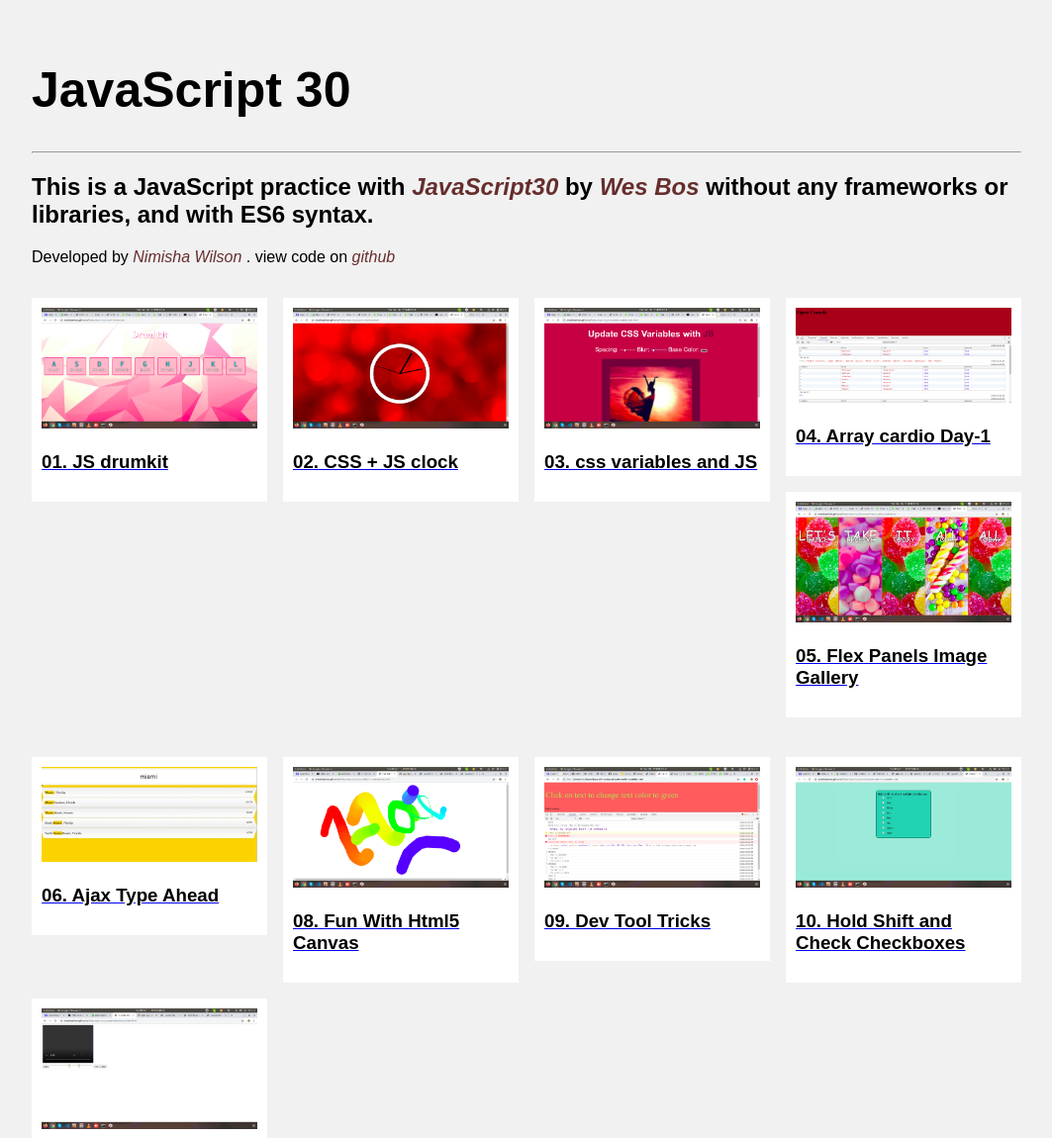
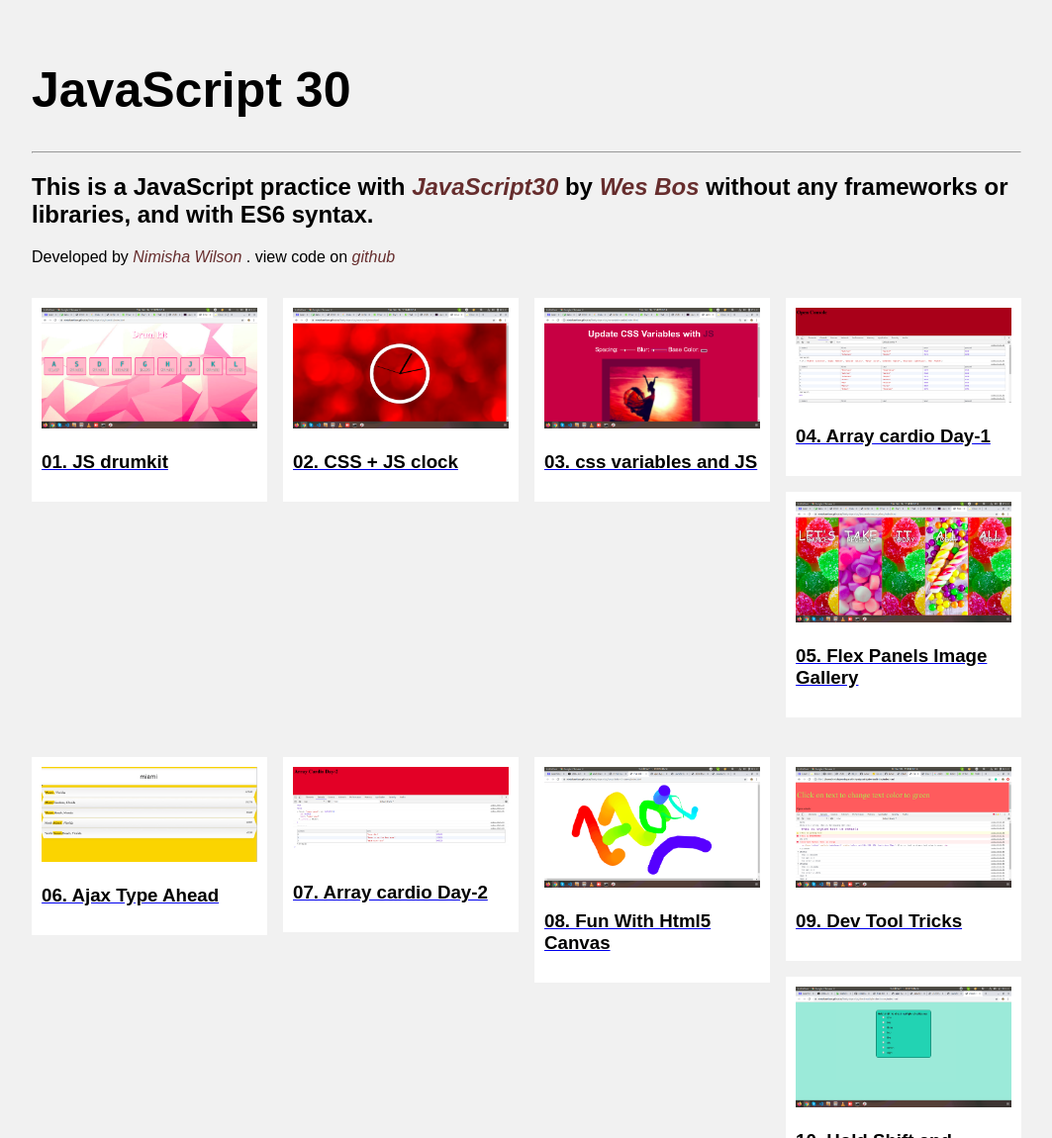
Before and after one commit to nimishawilson/thirty-days-of-js, a plain HTML site: page index.html in a window 1280 px wide. Shown: the top 1150 px of the page at 99% size, without its empty margins (108-1171 px from the left). Drawn offline with Linux system fonts and the light colour scheme.

Commit message:
add image of array cardio to index page

```diff
--- a/index.html
+++ b/index.html
@@ -165,6 +165,15 @@
   <div class="content">
   <img src="images/6_ajaxtype_ahead.png" alt="flex panels" style="width:100%">
     <h3>06. Ajax Type Ahead </h3>
+  </div>
+</a>
+</div>
+
+<div class="column">
+    <a href="https://nimishawilson.github.io/thirty-days-of-js/array-cardio-day-2/index.html" target="_blank">
+  <div class="content">
+  <img src="images/7_array_cardio_day_2.png" alt="flex panels" style="width:100%">
+    <h3>07. Array cardio Day-2  </h3>
   </div>
 </a>
 </div>
```
Also changed, not shown: array-cardio-day-2/index.html (+1 -0 lines), images/7_array_cardio_day_2.png (added).
